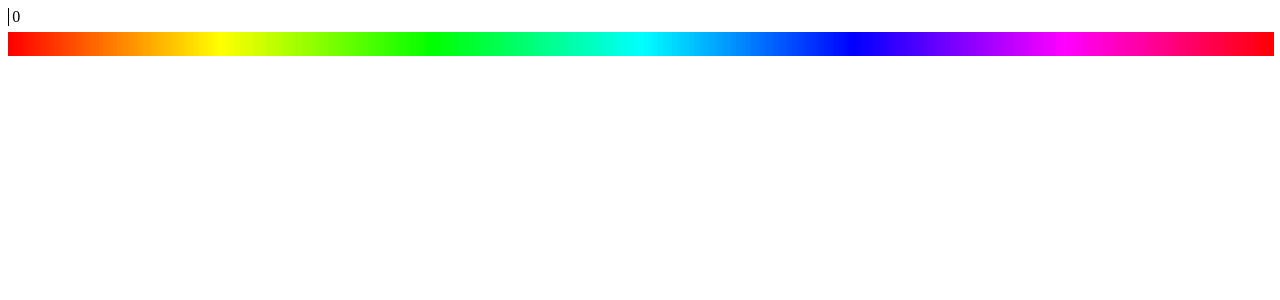
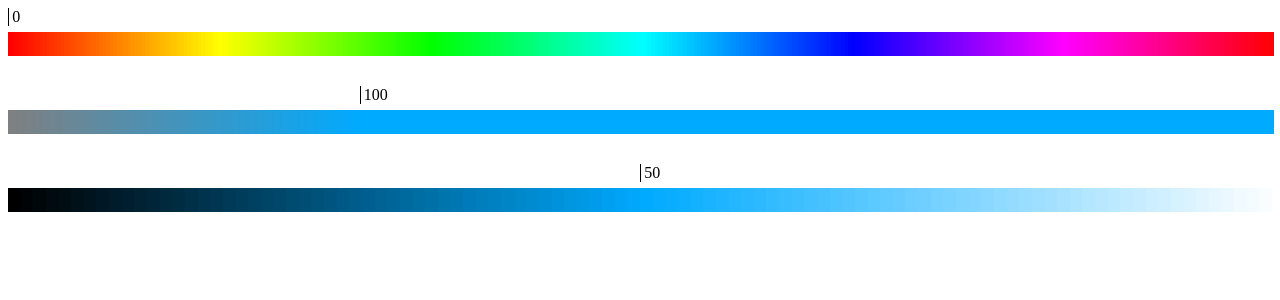
Before and after one commit to tim811223/ReactJS, a React (Vite) app in the folder ch11/1-ColorPicker/: page / in a window 1280 px wide. Shown: the top 300 px of the page. Built offline with nearby package versions, Linux system fonts and the light colour scheme.

Commit message:
ch11-107  完成[H,S,L]這3個Componment

```diff
--- a/ch11/1-ColorPicker/src/ColorPicker/ColorPicker.tsx
+++ b/ch11/1-ColorPicker/src/ColorPicker/ColorPicker.tsx
@@ -1,6 +1,8 @@
 import "./ColorPicker.scss";
 import { FC } from "react";
 import { H } from "./H";
+import { S } from "./S";
+import { L } from "./L";
 
 export const ColorPicker: FC = () => {
   return (
@@ -8,6 +10,14 @@ export const ColorPicker: FC = () => {
       <div>
         <div className="color-picker">
           <H />
+          <br />
+          <br />
+          <br />
+          <S hue={200} />
+          <br />
+          <br />
+          <br />
+          <L hue={200} />
         </div>
       </div>
     </>
--- /dev/null
+++ b/ch11/1-ColorPicker/src/ColorPicker/L.tsx
@@ -0,0 +1,19 @@
+import { FC } from "react";
+import { Palette } from "./Palette";
+import _ from "lodash";
+import { hsl } from "./util";
+
+interface Props {
+  hue: number;
+}
+
+export const L: FC<Props> = ({ hue }) => {
+  return (
+    <>
+      <Palette
+        initVal={50}
+        colors={_.range(100).map((l) => hsl(hue, 100, l))}
+      />
+    </>
+  );
+};
--- a/ch11/1-ColorPicker/src/ColorPicker/Palette.tsx
+++ b/ch11/1-ColorPicker/src/ColorPicker/Palette.tsx
@@ -1,11 +1,12 @@
 import { FC, useState } from "react";
 
 interface Props {
+  initVal?: number;
   colors: string[];
 }
 
-export const Palette: FC<Props> = ({ colors }) => {
-  const [val, setVal] = useState<number>(0);
+export const Palette: FC<Props> = ({ initVal, colors }) => {
+  const [val, setVal] = useState<number>(initVal ?? 0);
 
   return (
     <>
--- /dev/null
+++ b/ch11/1-ColorPicker/src/ColorPicker/S.tsx
@@ -0,0 +1,19 @@
+import { FC } from "react";
+import { Palette } from "./Palette";
+import _ from "lodash";
+import { hsl } from "./util";
+
+interface Props {
+  hue: number;
+}
+
+export const S: FC<Props> = ({ hue }) => {
+  return (
+    <>
+      <Palette
+        initVal={100}
+        colors={_.range(360).map((s) => hsl(hue, s, 50))}
+      />
+    </>
+  );
+};
```
